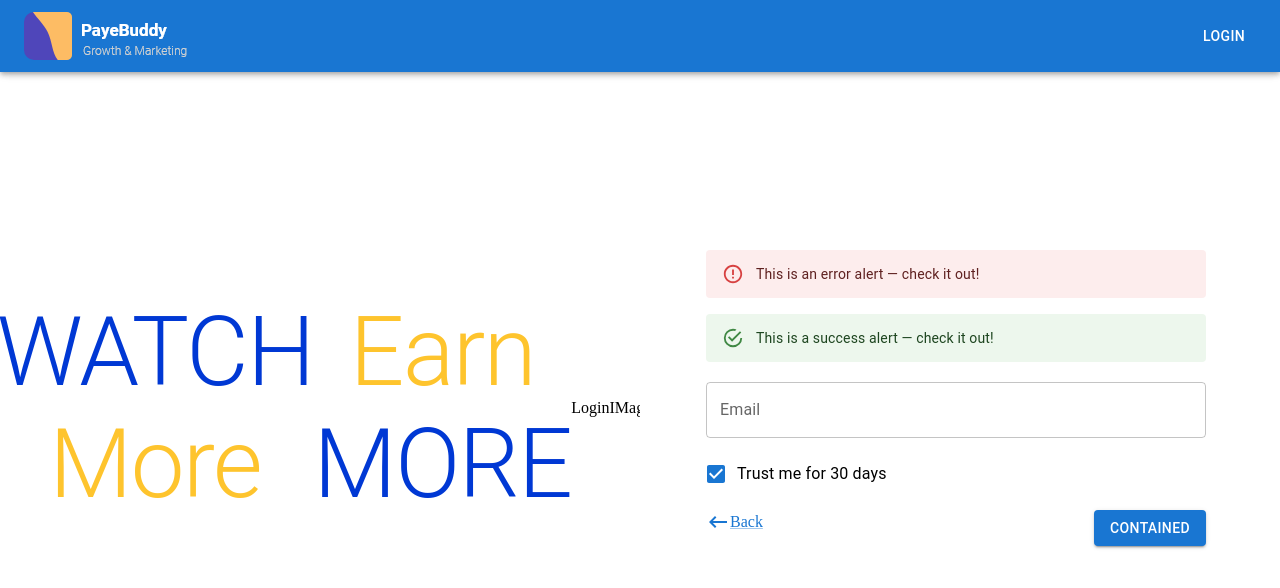
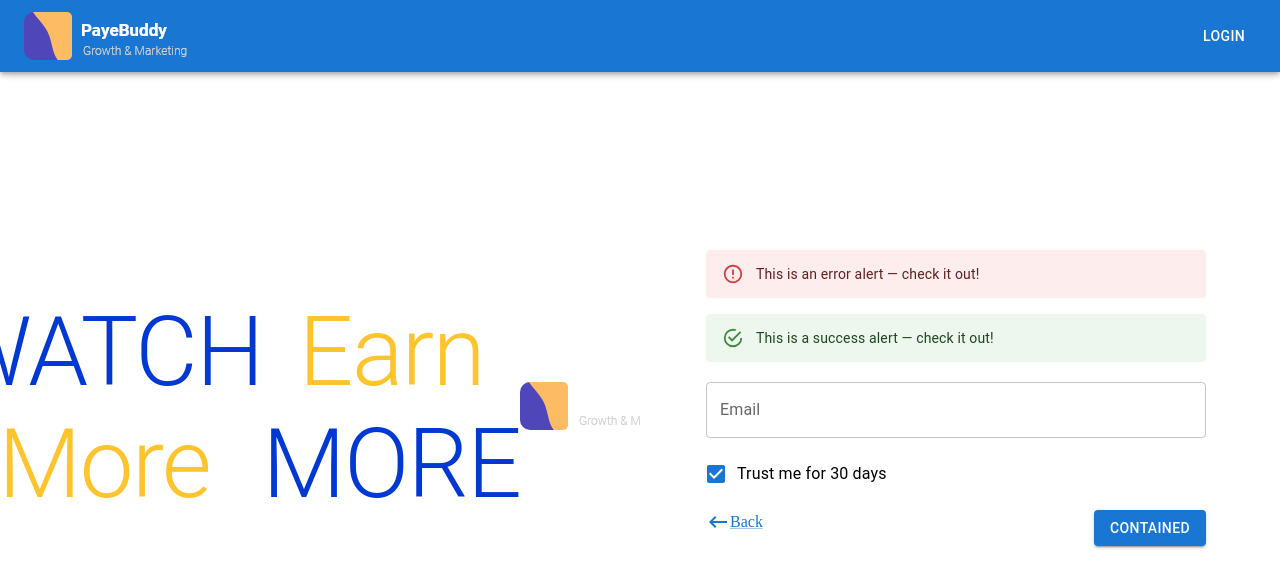
Before and after one commit to jhangikhel/ui-react-payeebuddy, a Next.js app: page / in a window 1280 px wide. Shown: the top 588 px of the page. Built offline with nearby package versions, Linux system fonts and the light colour scheme.

Commit message:
Initial Push

```diff
--- a/component/login.js
+++ b/component/login.js
@@ -37,8 +37,8 @@ export default function Masterpage() {
             <Typography component={'div'} variant="h1" sx={{ color: "#0038D4", textAlign: "center" }} >WATCH <Typography component={'span'} variant="span" sx={{ color: "#FEC42D" }}> More</Typography> </Typography>
             <Typography component={'div'} variant="h1" sx={{ color: "#0038D4", textAlign: "center" }} > <Typography component={'span'} variant="span" sx={{ color: "#FEC42D" }}> Earn</Typography> MORE </Typography>
             <Box sx={{ textAlign: "center" }}>
-              LoginIMage
-              {/*   <img src={LogoImg} alt="Login" /> */}
+
+                <img src="/images/Logo.png" alt="Login" />
             </Box>
 
           </Box>
@@ -50,13 +50,8 @@ export default function Masterpage() {
               <Alert severity="success">This is a success alert — check it out!</Alert>
             </Stack>
             <Box sx={{ margin: "20px auto", }}>
-
               <TextField fullWidth label="Email" id="Username" sx={{ background: "#fff", marginBottom: "15px" }} />
-
-
-
-              <FormControlLabel sx={{ marginBottom: "15px" }} control={<Checkbox defaultChecked />} label="Trust me for 30 days" />
-
+             <FormControlLabel sx={{ marginBottom: "15px" }} control={<Checkbox defaultChecked />} label="Trust me for 30 days" />
               <Grid container>
                 <Grid item xs={6} md={6}>
                   <Link sx={{ display: "flex", alignItems: "center", justifyContent: "flex-start" }}> <KeyboardBackspaceIcon /> Back</Link>
@@ -65,8 +60,6 @@ export default function Masterpage() {
                   <Button onClick={() => alert("Hello")} variant="contained">Contained</Button>
                 </Grid>
               </Grid>
-
-
             </Box>
           </Box>
         </Grid>
```
